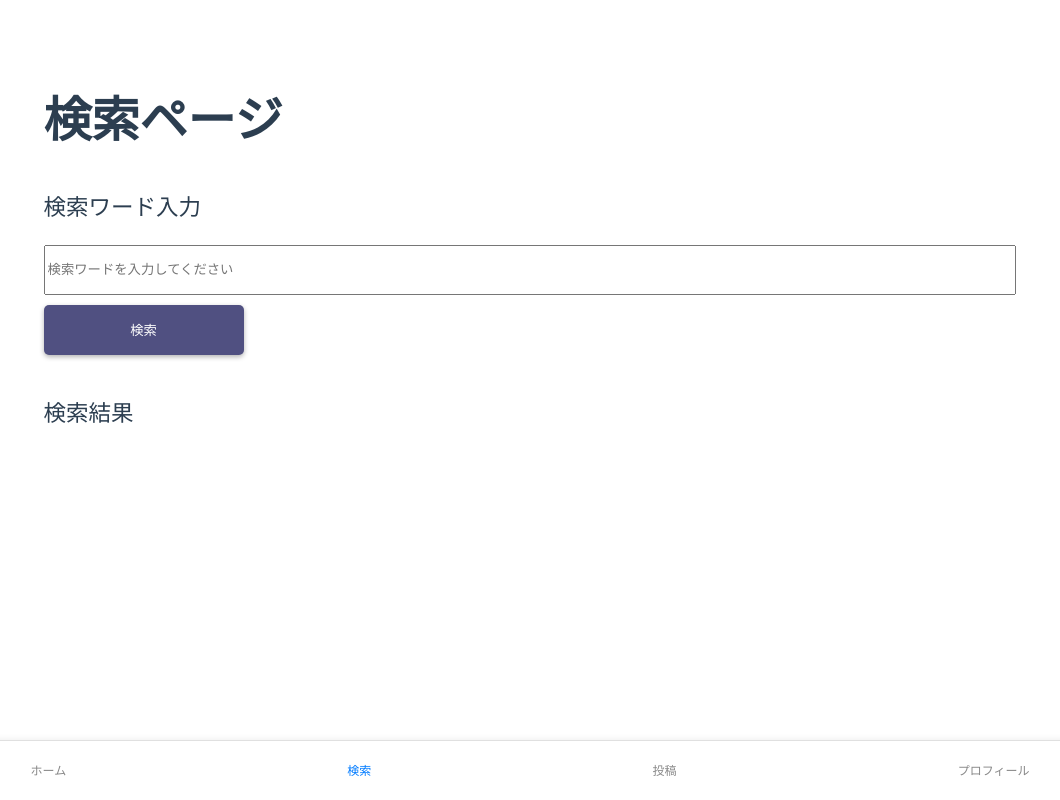
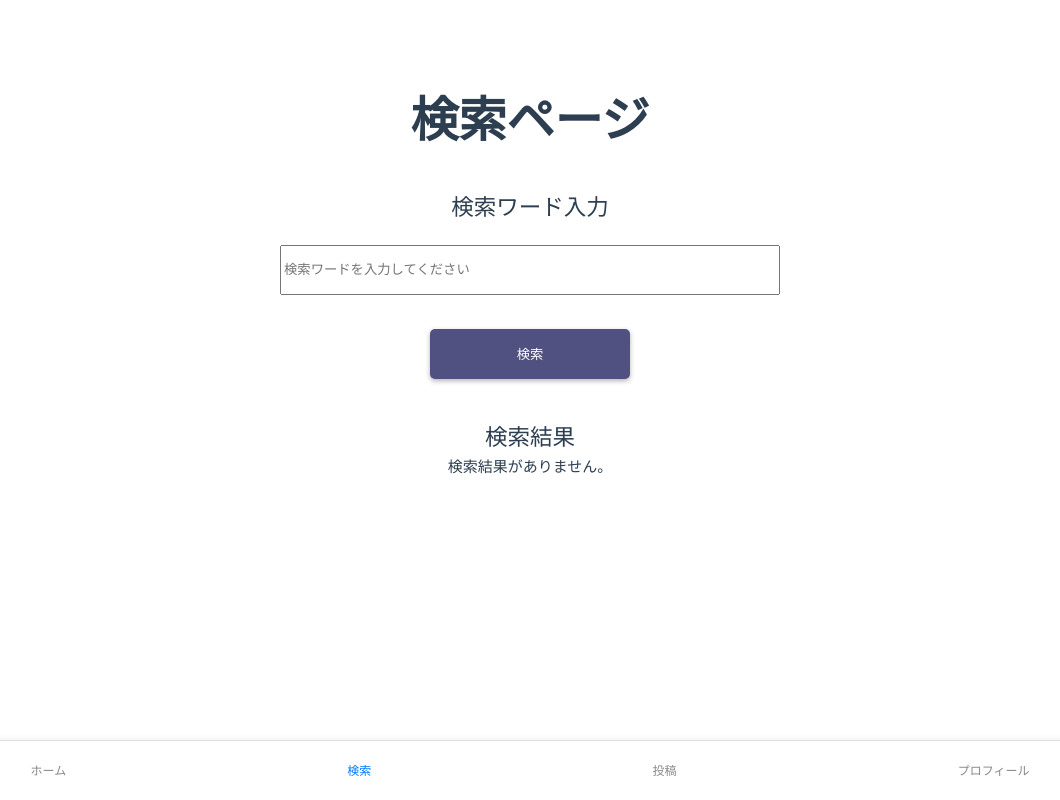
Before and after one commit to Shilomalu/senryu-app-public, a Vue app in the folder frontend/: page /search in a window 1280 px wide. Shown: the whole page, without its empty margins (110-1170 px from the left). Built offline with nearby package versions, Linux system fonts and the light colour scheme.

Commit message:
検索機能の実装

```diff
--- a/frontend/src/views/SearchView.vue
+++ b/frontend/src/views/SearchView.vue
@@ -1,53 +1,148 @@
 <script setup>
-//ここにコード
+import { ref } from 'vue'
+import PostCard from '@/components/PostCard.vue'
+
+
+const keyword = ref('')
+const results = ref([])
+const is_searched=ref(false);
+//refをつけることによって画面をリロードすることなくテンプレートを変えられるようになる
+
+const search_method = async (e) => {
+e.preventDefault();//リロードしないようにしてる
+  if(keyword.value===""){
+    alert("検索ワードを入力してください");
+    return;
+  }
+
+  const target_url= `http://localhost:3001/api/search?q=${encodeURIComponent(keyword.value)}`;
+  try{
+    const response=await fetch(target_url);
+
+    if(response.ok===false){
+      alert ("検索中にエラーが発生しました");
+      return;
+    }
+    is_searched.value=true;//refをつけたものの値を変えるときは.valueをつけるって
+
+    const search_result=await response.json();
+    results.value=search_result;
+
+    if(search_result.length===0){
+      return "該当する川柳がありません";
+    }
+
+  }
+ catch (err) {
+    console.error("検索中にエラーが発生:", err);
+    alert("検索中にエラーが発生しました。");
+  }
+}
 </script>
 
 <template>
+  <div class="search_container">
 
-  <div class="search_container">
-  <h1 style="font-size: 3rem; font-weight: 600;margin-bottom: 30px;">検索ページ</h1>
+    <h1 style="font-size: 3rem; font-weight: 600;margin-bottom: 30px;">検索ページ</h1>
     <h2>検索ワード入力</h2>
-    <form >
-      <input id="search_input" placeholder="検索ワードを入力してください" type="text" ></input>
+    <form @submit="search_method">
+
+      <input
+        id="search_input"
+        placeholder="検索ワードを入力してください"
+        v-model="keyword"
+      />
+      <br>
+
       <button type="submit" id="search_button">検索</button>
     </form>
 
-  <h2 style="margin-top: 40px;">検索結果</h2>
+    <div v-if="is_searched===false">
+    <h2 style="margin-top: 40px;">検索結果</h2>
+    </div>
+    <div v-else>
+       <h2 style="margin-top: 40px;">検索結果:{{ results.length }}件</h2>
+    </div>
+    <div v-if="results.length === 0">
+      <p>検索結果がありません。</p>
+    </div>
 
+    <div v-else class="search_results">
+      <PostCard
+      v-for="item in results"
+      class="postcard_search"
+      :key="item.id"
+      :post="{
+      id: item.id,
+      authorName: item.username,
+      user_id: item.user_id,
+      content: item.content,
+      created_at: item.created_at
+    }"/>
+    </div>
   </div>
+
 </template>
 
 <style scoped>
-
-.search_container{
+.search_container {
   width: 80%;
   margin: 50px auto 0;
-  text-align: left;
+  display: flex;
+  flex-direction: column;
+  justify-content: center;
+  align-items: center;
 }
-
-#search_input{
-  width: 100%;
+#search_input {
+  width: 500px;
   height: 50px;
   margin-top: 20px;
 }
-
-#search_button{
+#search_button {
   width: 200px;
   height: 50px;
   border: none;
   border-radius: 5px;
   background-color: rgb(80, 80, 129);
-  color:white;
+  color: white;
   margin-top: 10px;
-  box-shadow: 0 2px 5px rgba(0,0,0,0.3);
+  box-shadow: 0 2px 5px rgba(0, 0, 0, 0.3);
   transition: 0.2s;
 }
+#search_button:hover {
+  cursor: pointer;
+  transform: translateY(-5px);
+  box-shadow: 0 6px 12px rgba(0, 0, 0, 0.5);
+  opacity: 0.8;
+}
+.result-item {
+  margin-top: 20px;
+  padding: 15px;
+  border-bottom: 1px solid #ddd;
+}
 
-#search_button:hover{
-  cursor: pointer;
-  transform: translateY(-5px) scale(1.00001);
-  box-shadow: 0 6px 12px rgba(0,0,0,0.5);
-  opacity: 0.8;
+.search_results{
+  display: flex;
+  flex-direction: column;
+  justify-content: center;
+  align-items: center;
+}
+
+.postcard_search{
+  width: 400px;
 
 }
+
+.search_field{
+  display: flex;
+  flex-direction: column;
+  justify-content: center;
+  align-items: center;
+}
+
+form{
+  display: flex;
+  flex-direction: column;
+  align-items: center;
+}
 </style>
```
Also changed, not shown: 1 other file (tests, documents, lock files or other folders).
